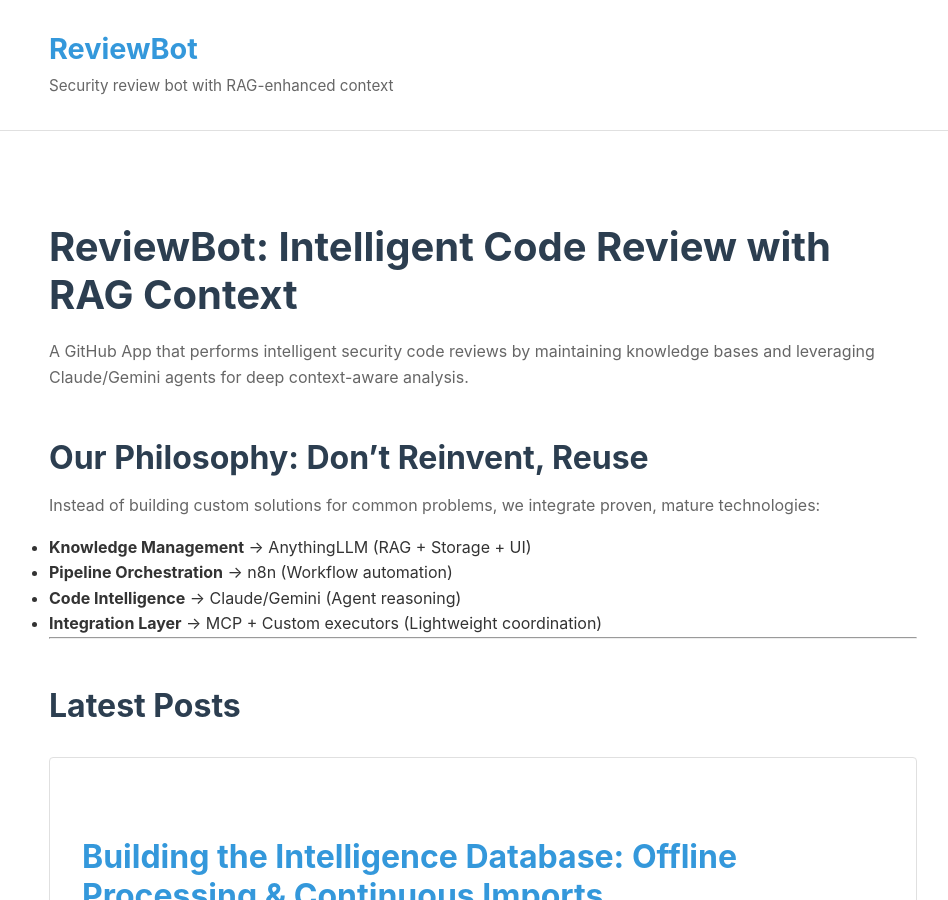
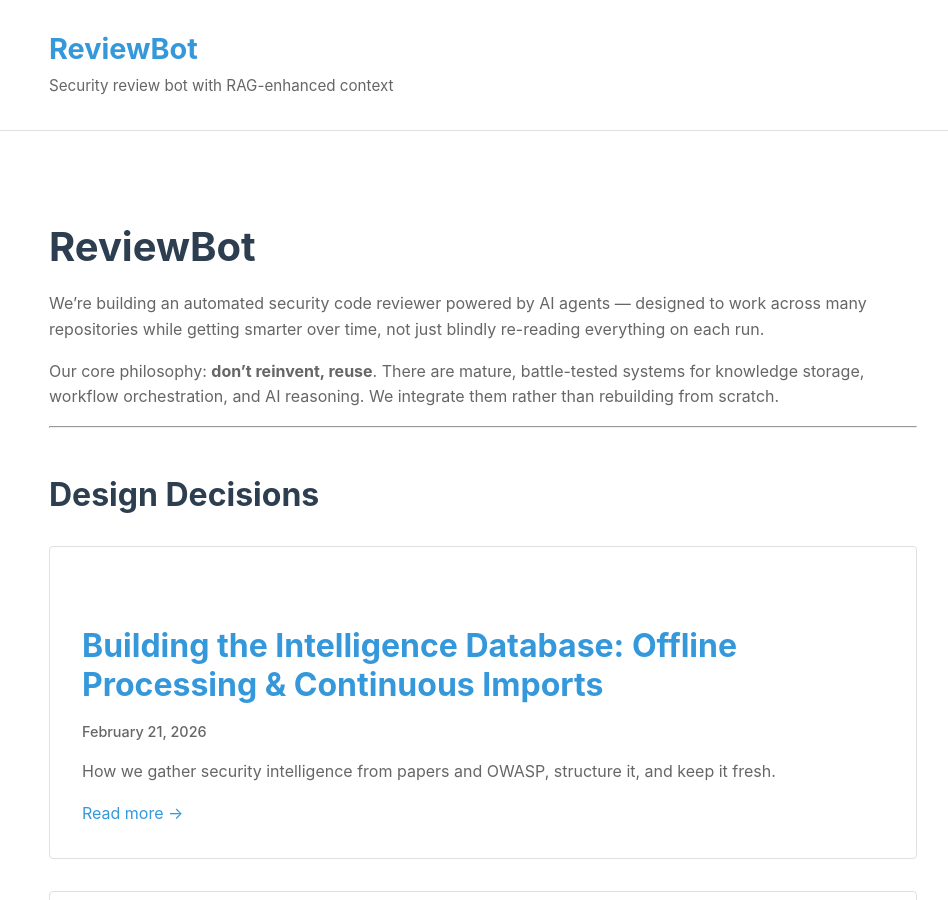
Before and after one commit to korjavin/reviewbot, a Jekyll site: the page built from docs/index.md, in a window 1280 px wide and 900 px high. Shown: the whole window, without its empty margins (157-1105 px from the left). Built offline with Jekyll 4.4.1, drawn with Linux system fonts in a browser that asks for light colours; some of the changed text lies outside the part shown.

Commit message:
fix(docs): fix GitHub Pages baseurl and simplify homepage
- Set baseurl to /reviewbot so CSS and links resolve correctly
- Set url to https://korjavin.github.io
- Rewrite homepage: remove project structure, broken links, simplify tone

Co-Authored-By: Claude Sonnet 4.6 <noreply@anthropic.com>

````diff
--- a/docs/_config.yml
+++ b/docs/_config.yml
@@ -5,8 +5,8 @@ description: >
   AnythingLLM for knowledge management, n8n for orchestration, and Claude/Gemini
   agents for intelligent code review.
 
-url: "https://github.com/korjavin/reviewbot"
-baseurl: ""
+url: "https://korjavin.github.io"
+baseurl: "/reviewbot"
 
 # Theme
 theme: minima
--- a/docs/index.md
+++ b/docs/index.md
@@ -1,24 +1,17 @@
 ---
 layout: default
-title: ReviewBot Architecture & Design
+title: ReviewBot — Building a Smarter Code Reviewer
 ---
 
-# ReviewBot: Intelligent Code Review with RAG Context
+# ReviewBot
 
-A GitHub App that performs intelligent security code reviews by maintaining knowledge bases and leveraging Claude/Gemini agents for deep context-aware analysis.
+We're building an automated security code reviewer powered by AI agents — designed to work across many repositories while getting smarter over time, not just blindly re-reading everything on each run.
 
-## Our Philosophy: Don't Reinvent, Reuse
-
-Instead of building custom solutions for common problems, we integrate proven, mature technologies:
-
-- **Knowledge Management** → AnythingLLM (RAG + Storage + UI)
-- **Pipeline Orchestration** → n8n (Workflow automation)
-- **Code Intelligence** → Claude/Gemini (Agent reasoning)
-- **Integration Layer** → MCP + Custom executors (Lightweight coordination)
+Our core philosophy: **don't reinvent, reuse**. There are mature, battle-tested systems for knowledge storage, workflow orchestration, and AI reasoning. We integrate them rather than rebuilding from scratch.
 
 ---
 
-## Latest Posts
+## Design Decisions
 
 {% assign sorted_posts = site.posts | sort: 'date' | reverse %}
 {% for post in sorted_posts %}
@@ -27,34 +20,7 @@ Instead of building custom solutions for common problems, we integrate proven, m
   <div class="post-meta">
     <time datetime="{{ post.date | date: '%Y-%m-%dT%H:%M:%SZ' }}">{{ post.date | date: "%B %d, %Y" }}</time>
   </div>
-  <p>{{ post.excerpt | strip_html | truncatewords: 30 }}</p>
-  <p><a href="{{ post.url | relative_url }}">Read more →</a></p>
+  <p>{{ post.excerpt | strip_html | truncatewords: 35 }}</p>
+  <a href="{{ post.url | relative_url }}">Read more →</a>
 </div>
 {% endfor %}
-
----
-
-## Quick Links
-
-- [📋 Full Architecture]({{ '/docs/ARCHITECTURE' | relative_url }})
-- [🏗️ KB Maintainer Design]({{ '/docs/kb-maintainer-design' | relative_url }})
-- [🔗 GitHub Repository](https://github.com/iv/reviewbot)
-- [📚 Intel Database]({{ '/intels' | relative_url }})
-
----
-
-## Project Structure
-
-```
-ReviewBot/
-├── main.go                    # GitHub App entry point
-├── internal/                  # Core logic
-│   ├── config/
-│   ├── github/
-│   └── handler/
-├── services/kb-maintainer/    # Knowledge base sync service
-├── intels/                    # Security intelligence markdown files
-└── docs/                      # This documentation
-```
-
-Each component is designed to be independently deployable and replaceable, following the "don't reinvent" philosophy.
````
